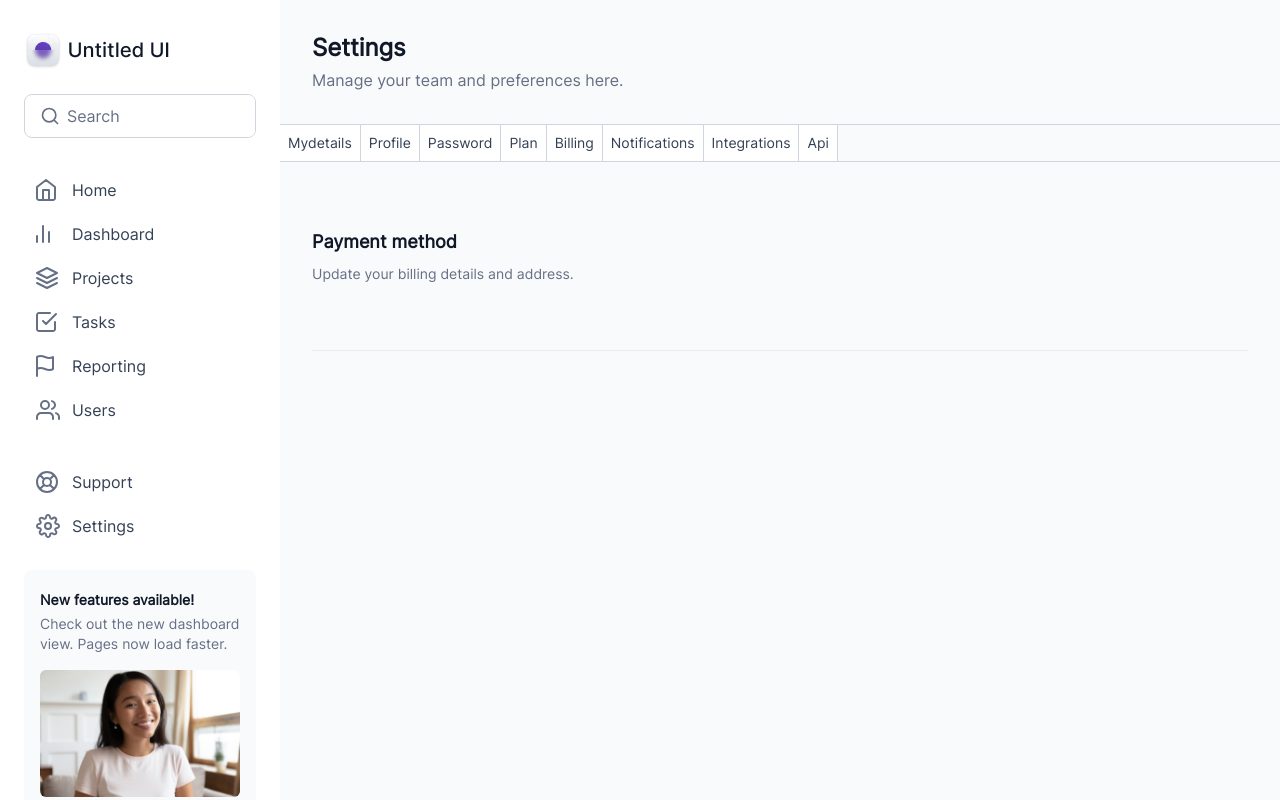
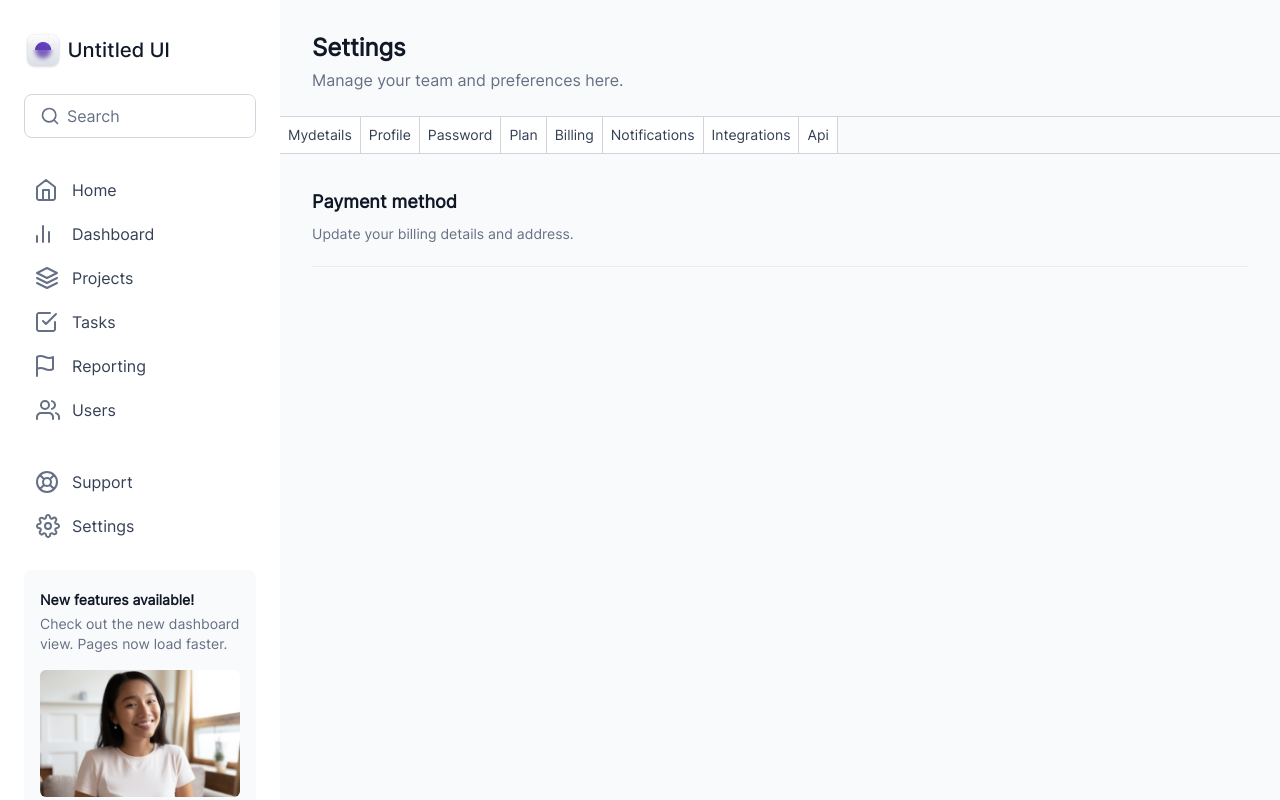
Before and after one commit to gude1/DashBoardUi, a React (Vite) app: page / in a window 1280 px wide. Built offline with nearby package versions, Linux system fonts and the light colour scheme.

Commit message:
designing settings page

```diff
--- a/src/App.tsx
+++ b/src/App.tsx
@@ -5,8 +5,8 @@ function App() {
   return (
     <div>
       <NavBar />
-      <div className="border-gray-900 mt-16 md:mt-0 min-h-[100px] md:ml-[17.5rem]">
-        <section className="p-4 md:p-8">
+      <div className="border-gray-900 mt-16 md:mt-0 min-h-[100px] md:ml-[17.5rem] py-8">
+        <section className="px-4 md:px-8">
           <h1 className="font-bold leading-8 font-inter text-color3 text-2xl">
             Settings
           </h1>
@@ -15,7 +15,7 @@ function App() {
           </p>
         </section>
 
-        <section className="overflow-y-auto w-full flex border-y border-color2">
+        <section className="overflow-y-auto w-full flex border-y border-color2 mt-6">
           <button className="flex p-2 font-inter text-sm leading-5 font-medium text-color7 cursor-pointer bg-white border-r border-color2 hover:bg-color1 hover:font-bold hover:text-[#1D2939]">
             Mydetails
           </button>
@@ -42,7 +42,7 @@ function App() {
           </button>
         </section>
 
-        <section className="p-4 md:p-8 mt-8">
+        <section className="px-4 md:px-8 mt-8">
           <h1 className="font-bold text-lg leading-8 font-inter text-color3">
             Payment method
           </h1>
@@ -51,7 +51,7 @@ function App() {
           </p>
         </section>
 
-        <section className="p-4 md:p-8">
+        <section className="px-4 md:px-8 mt-5">
           <div className="border-[#EAECF0] border-b" />
         </section>
       </div>
```
